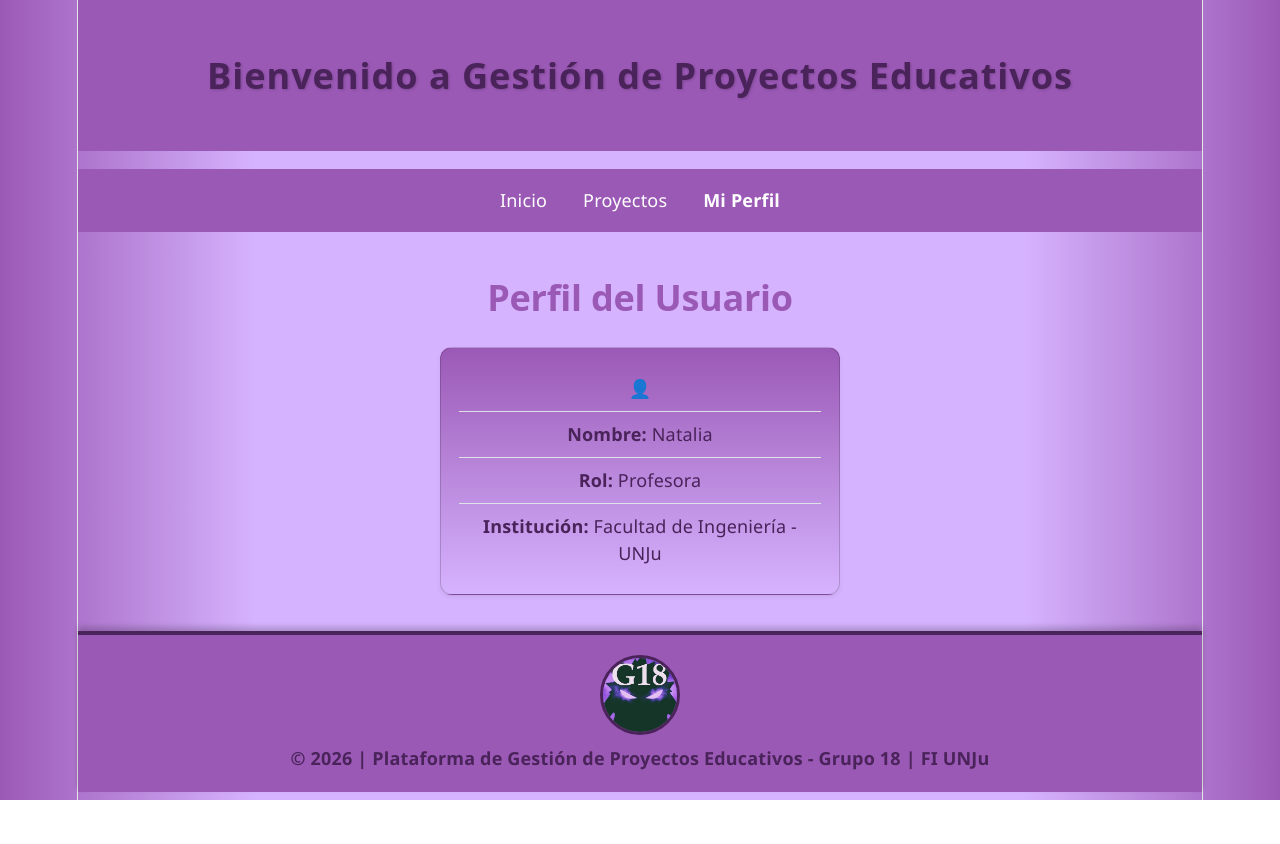
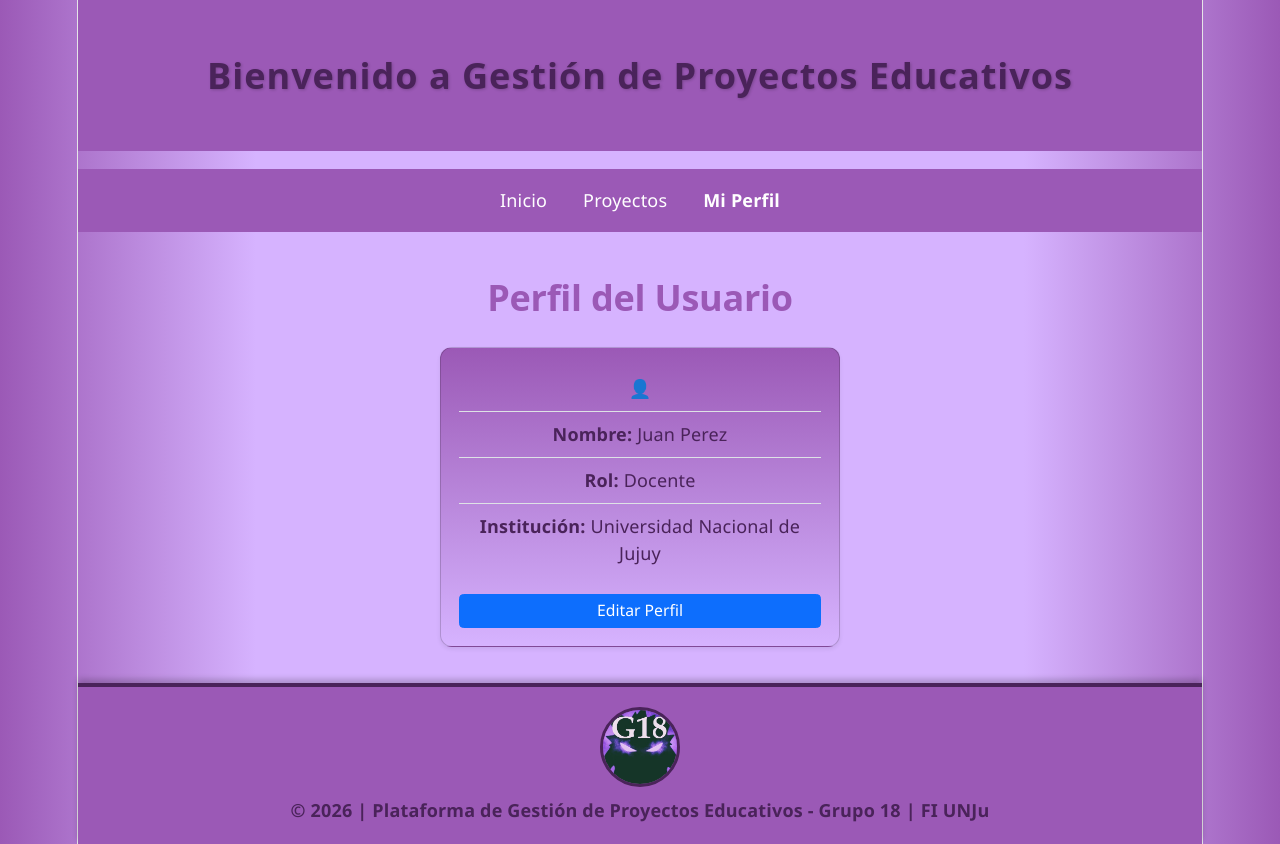
Before and after one commit to Emilce1996/pv_tp3_grupo18, a React (Vite) app: page /perfil in a window 1280 px wide. Before the commit the page ends 800 px from the top, so only its background shows below. Built offline with nearby package versions, Linux system fonts and the light colour scheme.

Commit message:
Refactorizacion de la vista PerfilUsuario.jsx y persistencia del estado global (LocalStorage)

```diff
--- a/src/App.jsx
+++ b/src/App.jsx
@@ -13,9 +13,11 @@ import {
 import Dashboard from "./views/Dashboard";
 import DetalleProyecto from "./views/DetalleProyecto";
 import PerfilUsuario from "./views/PerfilUsuario";
+import { UsuarioProvider } from "./context/UsuarioContext";
 
 const App = () => {
   return (
+    <UsuarioProvider>
     <Router>
       <Header />
       <Nav />
@@ -30,6 +32,7 @@ const App = () => {
       </main>
       <Footer />
     </Router>
+    </UsuarioProvider>
   );
 };
 
--- /dev/null
+++ b/src/context/UsuarioContext.jsx
@@ -0,0 +1,37 @@
+import { createContext, useState, useEffect } from "react";
+
+export const UsuarioContext = createContext();
+
+export const UsuarioProvider = ({ children }) => {
+  //Verificacion del localStorage antes de cargar datos
+const [usuario, setUsuario] = useState(() => {
+    //Esto busca si ya hay datos guardados en el nombre de "perfilUsuario"
+    const datosGuardados = localStorage.getItem("perfilUsuario");
+
+    if (datosGuardados) {
+      // si se encunetran datos, se convierten de texto JSON a objetos de react
+    return JSON.parse(datosGuardados);
+    }
+    return {
+    nombre: "Juan Perez",
+    dni: "26156230",
+    rol: "Docente",
+    institucion: "Universidad Nacional de Jujuy"
+    };
+});
+
+useEffect(() => {
+    // Cada vez que usuario se cambie, se convierte a texto y lo guardamos
+    localStorage.setItem("perfilUsuario", JSON.stringify(usuario));
+  }, [usuario]); //
+
+const actualizarPerfil = (datosActualizados) => {
+    setUsuario(datosActualizados);
+};
+
+return (
+    <UsuarioContext.Provider value={{ usuario, actualizarPerfil }}>
+    {children}
+    </UsuarioContext.Provider>
+);
+};
--- a/src/views/PerfilUsuario.jsx
+++ b/src/views/PerfilUsuario.jsx
@@ -1,6 +1,36 @@
-import { Container, Card, ListGroup } from "react-bootstrap";
+import { useState, useContext, useEffect } from "react";
+import { Container, Card, ListGroup, Button, Form } from "react-bootstrap";
+import { UsuarioContext } from "../context/UsuarioContext";
 
 const PerfilUsuario = () => {
+
+  const { usuario, actualizarPerfil } = useContext(UsuarioContext);
+  const [ modoEdicion, setModoEdicion] = useState (false);
+  const [ formulario, setFormulario]= useState ({});
+
+  useEffect ( () => {
+    if (usuario) {
+      setFormulario({ ...usuario});
+    }
+  }, [usuario]);
+
+  const handleChange = (e) => {
+    const { name, value } = e.target;
+    setFormulario({ ...formulario, [name]: value });
+  };
+
+  const handleGuardar = (e) => {
+    e.preventDefault(); // eviatmos que la pag. se recargue completamente
+    actualizarPerfil(formulario);
+    setModoEdicion(false); // se cierra el form
+  };
+
+  const handleCancelar = () => {
+    setFormulario({ ...usuario });
+    setModoEdicion(false);
+  };
+
+
   return (
     <Container className="mt-4 d-flex justify-content-center">
       <div style={{ maxWidth: "400px", width: "100%" }}>
@@ -17,6 +47,8 @@ const PerfilUsuario = () => {
           }}
         >
           <Card.Body>
+            {/* Formulario*/}
+            <Form onSubmit={handleGuardar}>
             <ListGroup variant="flush">
               <ListGroup.Item
                 style={{
@@ -32,25 +64,77 @@ const PerfilUsuario = () => {
                   color: "var(--violeta-oscuro)",
                 }}
               >
-                <strong>Nombre:</strong> Natalia
+                {/* Nombre*/}
+                <strong>Nombre:</strong> {" "}
+                {modoEdicion ? (
+                    <Form.Control
+                      type="text"
+                      name="nombre"
+                      size="sm"
+                      value={formulario.nombre || ""}
+                      onChange={handleChange}/> ) : (
+                    usuario?.nombre
+                  )}
               </ListGroup.Item>
+              {/*Rol */}
+              <ListGroup.Item
+                style={{
+                  background: "transparent",
+                  color: "var(--violeta-oscuro)",
+                }}>
+                <strong>Rol:</strong> {" "}
+                {modoEdicion ? (
+                    <Form.Control
+                      type="text"
+                      name="rol"
+                      size="sm"
+                      value={formulario.rol || ""}
+                      onChange={handleChange}
+                    />
+                  ) : (
+                    usuario?.rol
+                  )}
+              </ListGroup.Item>
+              {/* Institucion */}
               <ListGroup.Item
                 style={{
                   background: "transparent",
                   color: "var(--violeta-oscuro)",
                 }}
               >
-                <strong>Rol:</strong> Profesora
-              </ListGroup.Item>
-              <ListGroup.Item
-                style={{
-                  background: "transparent",
-                  color: "var(--violeta-oscuro)",
-                }}
-              >
-                <strong>Institución:</strong> Facultad de Ingeniería - UNJu
+                <strong>Institución:</strong> {" "}
+                {modoEdicion ? (
+                    <Form.Control
+                      type="text"
+                      name="institucion"
+                      size="sm"
+                      value={formulario.institucion || ""}
+                      onChange={handleChange}
+                    />
+                  ) : (
+                    usuario?.institucion
+                  )}
               </ListGroup.Item>
             </ListGroup>
+            </Form>
+            {/* Botones */}
+            <div className="d-grid gap-2 mt-3">
+                {modoEdicion ? (
+                  <>
+                    <Button variant="success" size="sm" onClick={handleGuardar}>
+                      Guardar Cambios
+                    </Button>
+                    <Button variant="secondary" size="sm" onClick={handleCancelar}>
+                      Cancelar
+                    </Button>
+                  </>
+                ) : (
+                  <Button variant="primary" size="sm" onClick={() => setModoEdicion(true)}>
+                    Editar Perfil
+                  </Button>
+                )}
+              </div>
+            {/*</Form>*/}
           </Card.Body>
         </Card>
       </div>
```
